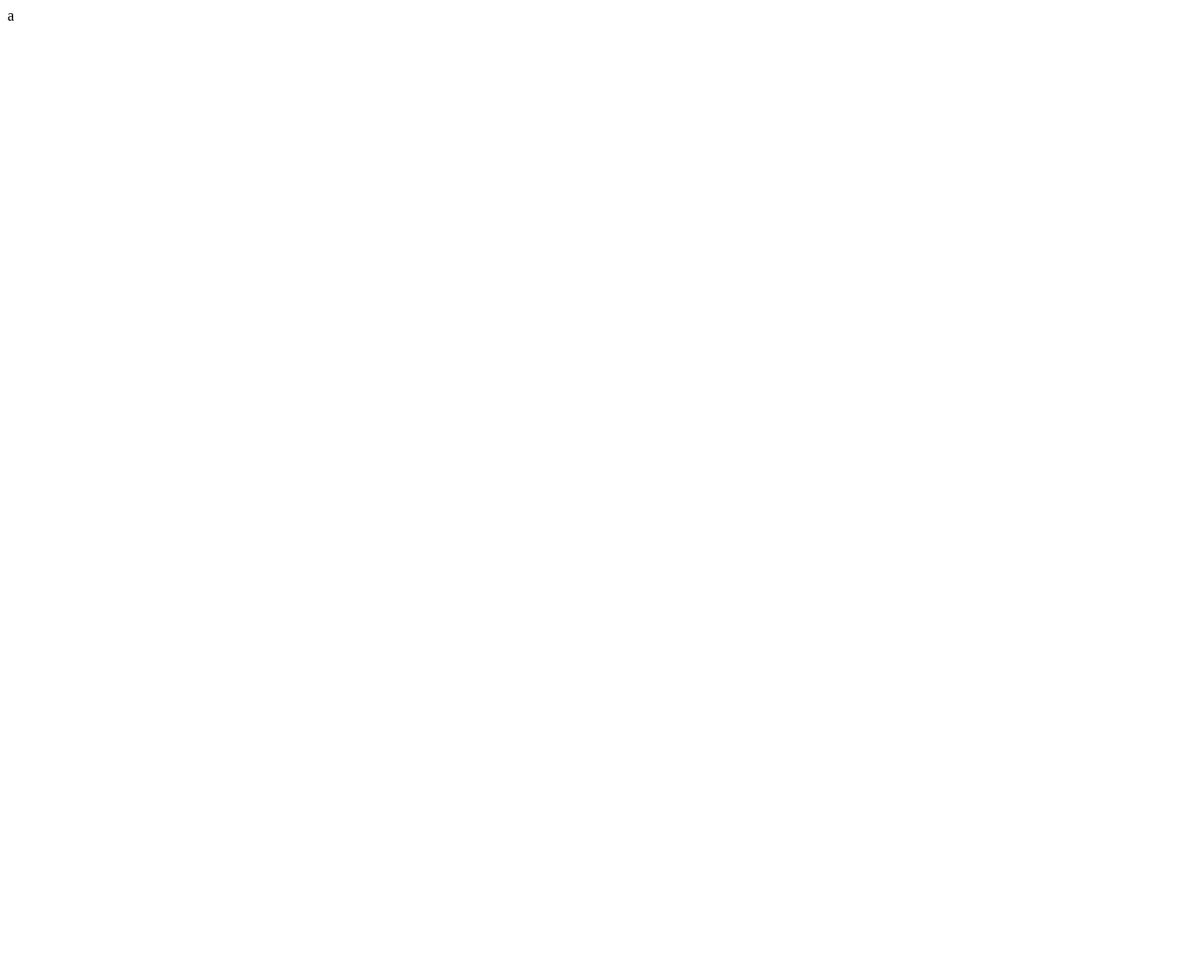
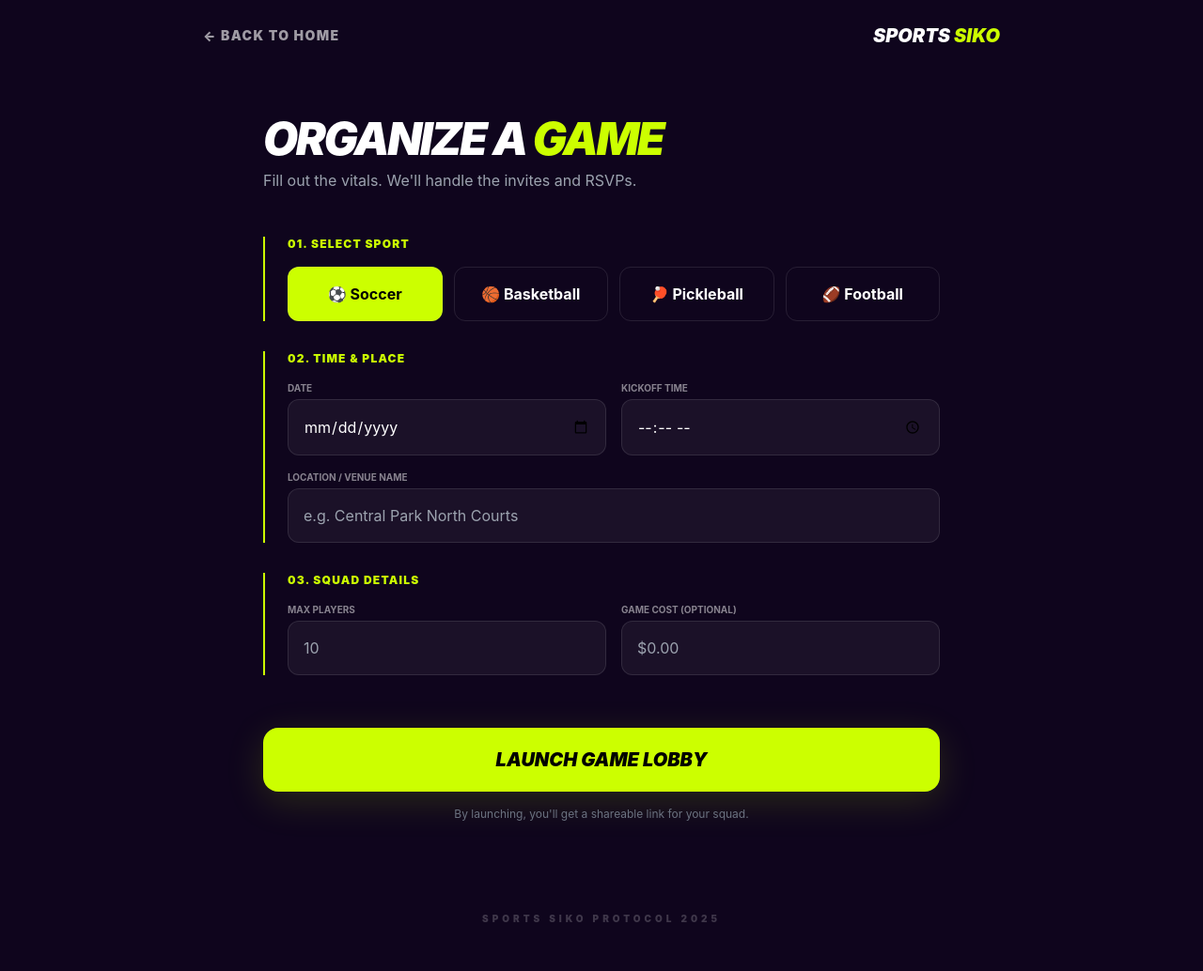
Before and after one commit to ShiftTake/SportsPyscho, a plain HTML site: page create-game.html in a window 1280 px wide. Shown: the whole page at 94% size. Before the commit the page ends 800 px from the top, so only its background shows below. Drawn offline with nearby package versions, Linux system fonts and the light colour scheme.

Commit message:
Update create-game.html

```diff
--- a/create-game.html
+++ b/create-game.html
@@ -1 +1,137 @@
-a
+<!DOCTYPE html>
+<html lang="en">
+<head>
+  <meta charset="UTF-8" />
+  <meta name="viewport" content="width=device-width, initial-scale=1.0" />
+  <title>Siko • Create a Game</title>
+  <script src="https://cdn.tailwindcss.com"></script>
+  <style>
+    :root {
+      --siko-purple: #2e026d;
+      --siko-dark: #0f051d;
+      --siko-neon: #ccff00;
+    }
+    body {
+      background-color: var(--siko-dark);
+      font-family: 'Inter', sans-serif;
+    }
+    .input-field {
+      background: rgba(255, 255, 255, 0.05);
+      border: 1px solid rgba(255, 255, 255, 0.1);
+      border-radius: 0.75rem;
+      padding: 1rem;
+      width: 100%;
+      color: white;
+      outline: none;
+      transition: all 0.2s;
+    }
+    .input-field:focus {
+      border-color: var(--siko-neon);
+      background: rgba(255, 255, 255, 0.1);
+    }
+    .siko-step {
+      border-left: 2px solid var(--siko-neon);
+      padding-left: 1.5rem;
+      margin-bottom: 2rem;
+    }
+  </style>
+</head>
+<body class="text-white min-h-screen">
+
+  <nav class="p-6 max-w-4xl mx-auto flex justify-between items-center">
+    <a href="index.html" class="text-sm font-black uppercase tracking-widest opacity-60 hover:opacity-100 transition">
+      ← Back to Home
+    </a>
+    <div class="text-xl font-black italic uppercase">
+      Sports <span class="text-[var(--siko-neon)]">Siko</span>
+    </div>
+  </nav>
+
+  <main class="max-w-3xl mx-auto px-6 py-12">
+    <header class="mb-12">
+      <h1 class="text-4xl md:text-5xl font-black italic uppercase tracking-tighter">
+        Organize a <span class="text-[var(--siko-neon)]">Game</span>
+      </h1>
+      <p class="text-gray-400 mt-2">Fill out the vitals. We'll handle the invites and RSVPs.</p>
+    </header>
+
+    <form action="#" class="space-y-8">
+
+      <div class="siko-step">
+        <label class="block text-xs font-black uppercase tracking-widest text-[var(--siko-neon)] mb-4">01. Select Sport</label>
+        <div class="grid grid-cols-2 md:grid-cols-4 gap-3">
+          <label class="cursor-pointer">
+            <input type="radio" name="sport" class="hidden peer" checked>
+            <div class="p-4 border border-white/10 rounded-xl text-center peer-checked:bg-[var(--siko-neon)] peer-checked:text-black font-bold transition">
+              ⚽ Soccer
+            </div>
+          </label>
+          <label class="cursor-pointer">
+            <input type="radio" name="sport" class="hidden peer">
+            <div class="p-4 border border-white/10 rounded-xl text-center peer-checked:bg-[var(--siko-neon)] peer-checked:text-black font-bold transition">
+              🏀 Basketball
+            </div>
+          </label>
+          <label class="cursor-pointer">
+            <input type="radio" name="sport" class="hidden peer">
+            <div class="p-4 border border-white/10 rounded-xl text-center peer-checked:bg-[var(--siko-neon)] peer-checked:text-black font-bold transition">
+              🏓 Pickleball
+            </div>
+          </label>
+          <label class="cursor-pointer">
+            <input type="radio" name="sport" class="hidden peer">
+            <div class="p-4 border border-white/10 rounded-xl text-center peer-checked:bg-[var(--siko-neon)] peer-checked:text-black font-bold transition">
+              🏈 Football
+            </div>
+          </label>
+        </div>
+      </div>
+
+      <div class="siko-step">
+        <label class="block text-xs font-black uppercase tracking-widest text-[var(--siko-neon)] mb-4">02. Time & Place</label>
+        <div class="grid grid-cols-1 md:grid-cols-2 gap-4">
+          <div>
+            <label class="block text-[10px] uppercase font-bold mb-1 opacity-50">Date</label>
+            <input type="date" class="input-field">
+          </div>
+          <div>
+            <label class="block text-[10px] uppercase font-bold mb-1 opacity-50">Kickoff Time</label>
+            <input type="time" class="input-field">
+          </div>
+          <div class="md:col-span-2">
+            <label class="block text-[10px] uppercase font-bold mb-1 opacity-50">Location / Venue Name</label>
+            <input type="text" placeholder="e.g. Central Park North Courts" class="input-field">
+          </div>
+        </div>
+      </div>
+
+      <div class="siko-step">
+        <label class="block text-xs font-black uppercase tracking-widest text-[var(--siko-neon)] mb-4">03. Squad Details</label>
+        <div class="grid grid-cols-1 md:grid-cols-2 gap-4">
+          <div>
+            <label class="block text-[10px] uppercase font-bold mb-1 opacity-50">Max Players</label>
+            <input type="number" placeholder="10" class="input-field">
+          </div>
+          <div>
+            <label class="block text-[10px] uppercase font-bold mb-1 opacity-50">Game Cost (optional)</label>
+            <input type="text" placeholder="$0.00" class="input-field">
+          </div>
+        </div>
+      </div>
+
+      <div class="pt-6">
+        <button type="submit" class="w-full bg-[var(--siko-neon)] text-black font-black py-5 rounded-2xl text-xl uppercase italic hover:scale-[1.02] transition-transform shadow-[0_10px_40px_rgba(204,255,0,0.15)]">
+          Launch Game Lobby
+        </button>
+        <p class="text-center text-gray-500 text-xs mt-4">By launching, you'll get a shareable link for your squad.</p>
+      </div>
+
+    </form>
+  </main>
+
+  <footer class="py-12 opacity-20 text-center text-[10px] font-black uppercase tracking-[0.4em]">
+    Sports Siko Protocol 2025
+  </footer>
+
+</body>
+</html>
```
